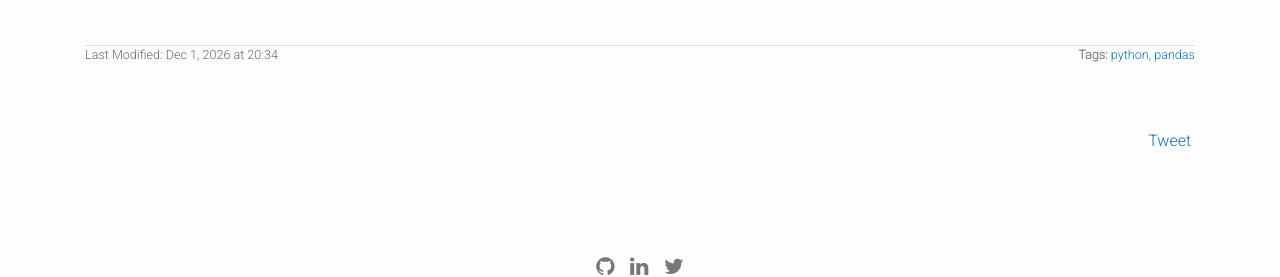
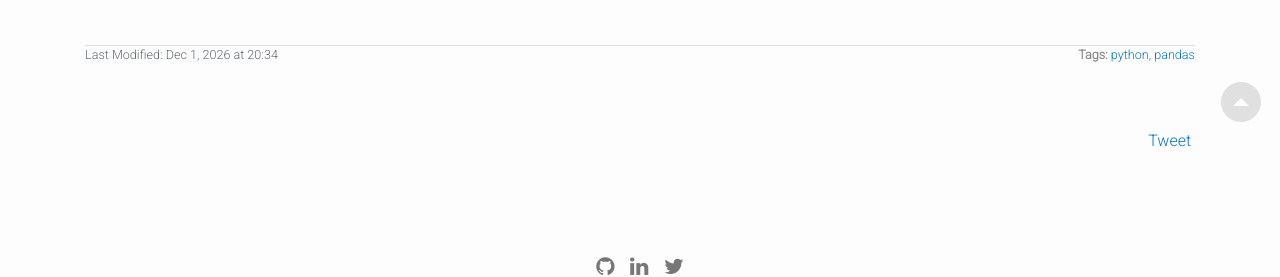
Before and after one commit to knanne/knanne.github.io, a Jekyll site: the page built from _posts/2017-01-23-Various Pandas operations.md, in a window 1280 px wide. Shown: the part 699-976 px from the top of the page. Built offline with Jekyll 4.4.1, drawn with Linux system fonts in a browser that asks for light colours; comment, search, counter and statistics services are not loaded.

Commit message:
add back to top button on posts

```diff
--- a/_includes/foot_scripts.html
+++ b/_includes/foot_scripts.html
@@ -26,4 +28,19 @@
 			}
 		});
 
+		// dynamically add navigation button (go to top) if scrolled to bottom
+		$(window).scroll(function(){
+				if ($(window).scrollTop() + $(window).height() > $(document).height() - 200) {
+						$('#back2top').fadeIn();
+				} else {
+						$('#back2top').fadeOut();
+				}
+		});
+		$('#back2top').click(function(){
+				$("html, body").animate({ scrollTop: 0 }, 600);
+				return false;
+		});
+
+	});
+
 </script>
--- a/_layouts/post.html
+++ b/_layouts/post.html
@@ -63,3 +63,6 @@ layout: default
       {% endif %}
 
     </div>
+
+    <!-- BackToTop Button -->
+    <i id="back2top" class="material-icons" rel="tooltip" title="Back to Top">arrow_drop_down_circle</i>
--- a/assets/main.scss
+++ b/assets/main.scss
@@ -21,6 +21,8 @@ $small-font-size:  $base-font-size * 0.90;
 $base-line-height: 1.5;
 
 $spacing-unit:     30px;
+
+$footer-height: 60px;
 
 $text-color:       #000000;
 $text-color-muted: #777;
@@ -76,7 +78,7 @@ nav a:hover {
   color: $brand-color !important;
 }
 /* FOOTER */
-footer {
+.footer {
   background-color: $background-color !important;
 }
 
@@ -94,13 +96,16 @@ footer {
   margin-top: 4%;
   bottom: 0%;
   width: 100% !important;
-  height: 60px;
+  height: $footer-height;
   text-align: center;
-  line-height: 30px;
+  line-height: $footer-height / 2;
   color: $text-color-muted;
 }
 .footer a {
   color: $text-color-muted;
+}
+.footer i:hover {
+  color: $brand-color;
 }
 
 // POSTS
@@ -135,6 +140,22 @@ footer {
   display: block;
 }
 
+/* BackToTop button css */
+#back2top {
+  display: none;
+  position:fixed;
+  right: $spacing-unit / 2;
+  bottom: $footer-height + $spacing-unit / 2;
+  cursor:pointer;
+  font-size: 48px;
+  color: $grey-color;
+  opacity: .25;
+  transform: rotate(180deg);
+}
+#back2top:hover {
+  color: $brand-color;
+  opacity: .75;
+}
 // MATERIAL CARDS
 //.card {
 //  text-align: center;
```
Also changed, not shown: other parts of _includes/foot_scripts.html (+3 -1 lines). Lines whose indentation alone changed are shown as unchanged.
